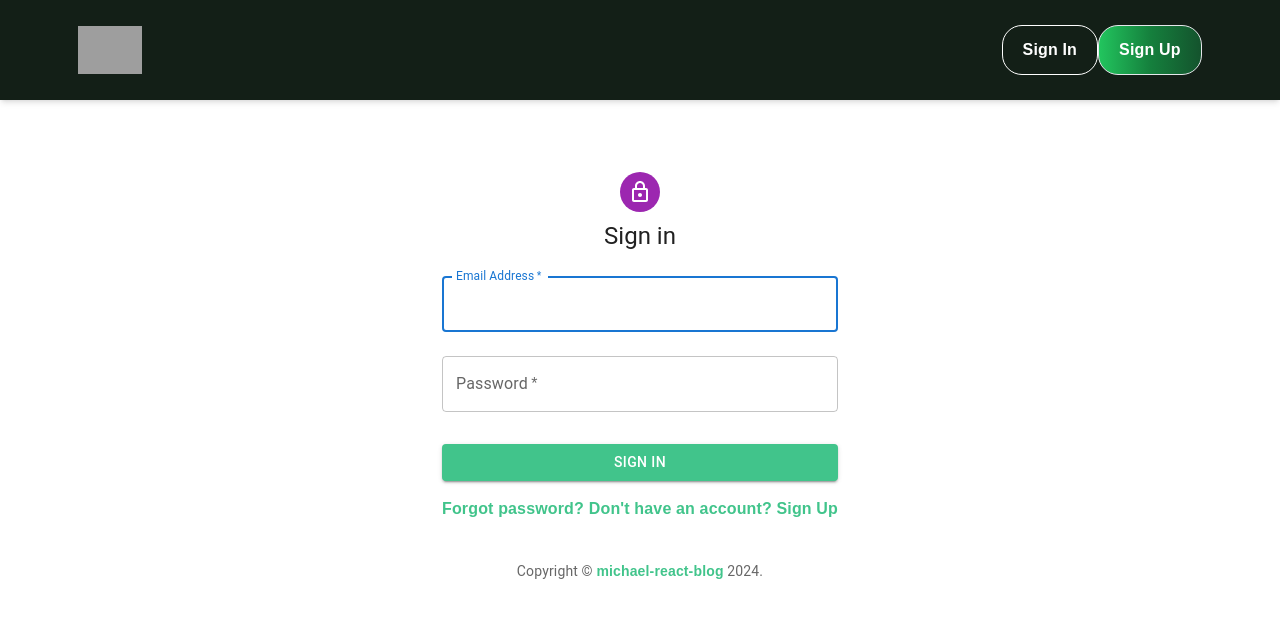
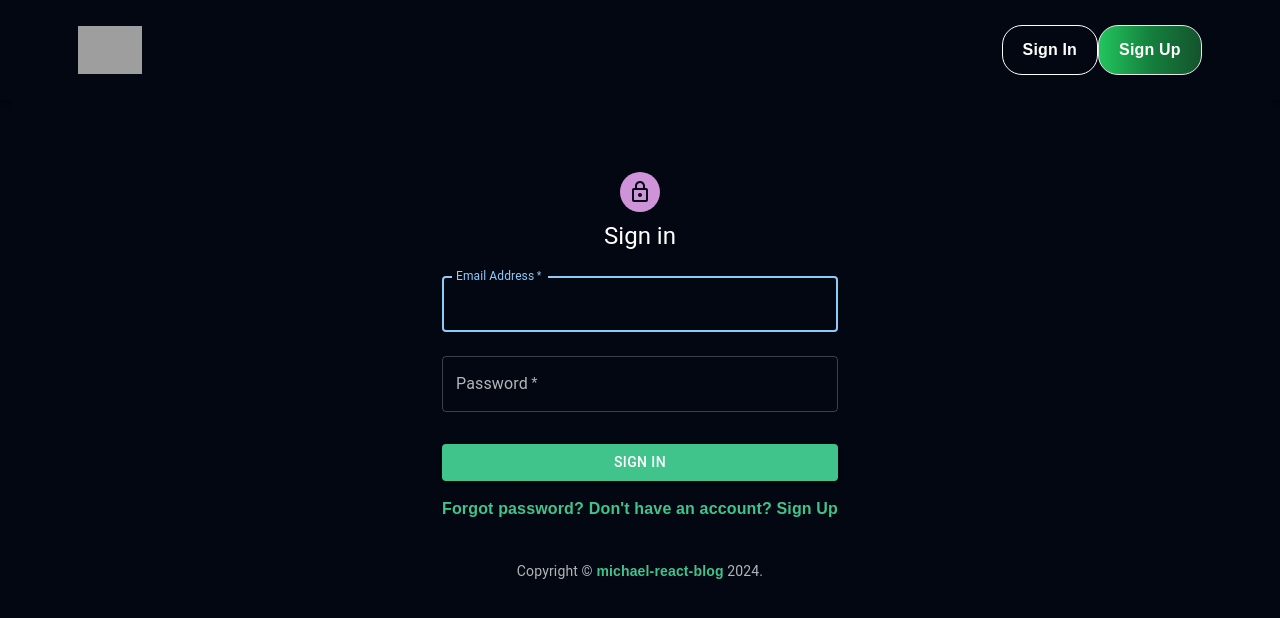
Before and after one commit to podlaskialgorytm3/react-blog, a React (Vite) app: page /signin in a window 1280 px wide. Shown: the top 618 px of the page. Built offline with nearby package versions, Linux system fonts and the light colour scheme; grey boxes are pictures that could not be loaded.

Commit message:
refactore: change styles and delete createTheme option in these components

```diff
--- a/src/features/auth/components/sign-in-form.tsx
+++ b/src/features/auth/components/sign-in-form.tsx
@@ -8,13 +8,13 @@ import Box from '@mui/material/Box';
 import LockOutlinedIcon from '@mui/icons-material/LockOutlined';
 import Typography from '@mui/material/Typography';
 import Container from '@mui/material/Container';
-import { createTheme, ThemeProvider } from '@mui/material/styles';
+import { ThemeProvider } from '@mui/material/styles';
 
 import { Copyright } from './copyright';
 
 import { NavLink } from 'react-router-dom';
 
-const defaultTheme = createTheme();
+import darkTheme from '../../../shared/themes/dark-theme';
 
 export default function SignInForm() {
   const handleSubmit = (event: React.FormEvent<HTMLFormElement>) => {
@@ -27,7 +27,7 @@ export default function SignInForm() {
   };
 
   return (
-    <ThemeProvider theme={defaultTheme}>
+    <ThemeProvider theme={darkTheme}>
       <Container component="main" maxWidth="xs">
         <CssBaseline />
         <Box
--- a/src/features/auth/components/sign-up-form.tsx
+++ b/src/features/auth/components/sign-up-form.tsx
@@ -8,14 +8,13 @@ import Box from '@mui/material/Box';
 import LockOutlinedIcon from '@mui/icons-material/LockOutlined';
 import Typography from '@mui/material/Typography';
 import Container from '@mui/material/Container';
-import { createTheme, ThemeProvider } from '@mui/material/styles';
+import { ThemeProvider } from '@mui/material/styles';
 import { RadioGroup, FormControlLabel, Radio } from '@mui/material';
 import { NavLink } from 'react-router-dom';
 
 import { Copyright } from './copyright';
 
-
-const defaultTheme = createTheme();
+import darkTheme from '../../../shared/themes/dark-theme';
 
 export default function SignUpForm() {
   const handleSubmit = (event: React.FormEvent<HTMLFormElement>) => {
@@ -28,7 +27,7 @@ export default function SignUpForm() {
   };
 
   return (
-    <ThemeProvider theme={defaultTheme}>
+    <ThemeProvider theme={darkTheme}>
       <Container component="main" maxWidth="xs">
         <CssBaseline />
         <Box
--- a/src/shared/components/Menu.tsx
+++ b/src/shared/components/Menu.tsx
@@ -10,7 +10,7 @@ const menuItemsStyles: MenuItemsStyles = {
 
 export const Menu = () => {
     return (
-        <nav className="w-full h-[100px] p-4 shadow-md flex justify-center bg-mainDark">
+        <nav className="w-full h-[100px] p-4 shadow-md flex justify-center bg-[#030712]">
             <div className="flex justify-between items-center h-full w-[90%]">
                 <NavLink to="/"><img src={Logo} className="w-16"/></NavLink>
                 <div className="w-[200px] flex justify-between">
```
Also changed, not shown: src/pages/root/Root.tsx (+5 -3 lines).
